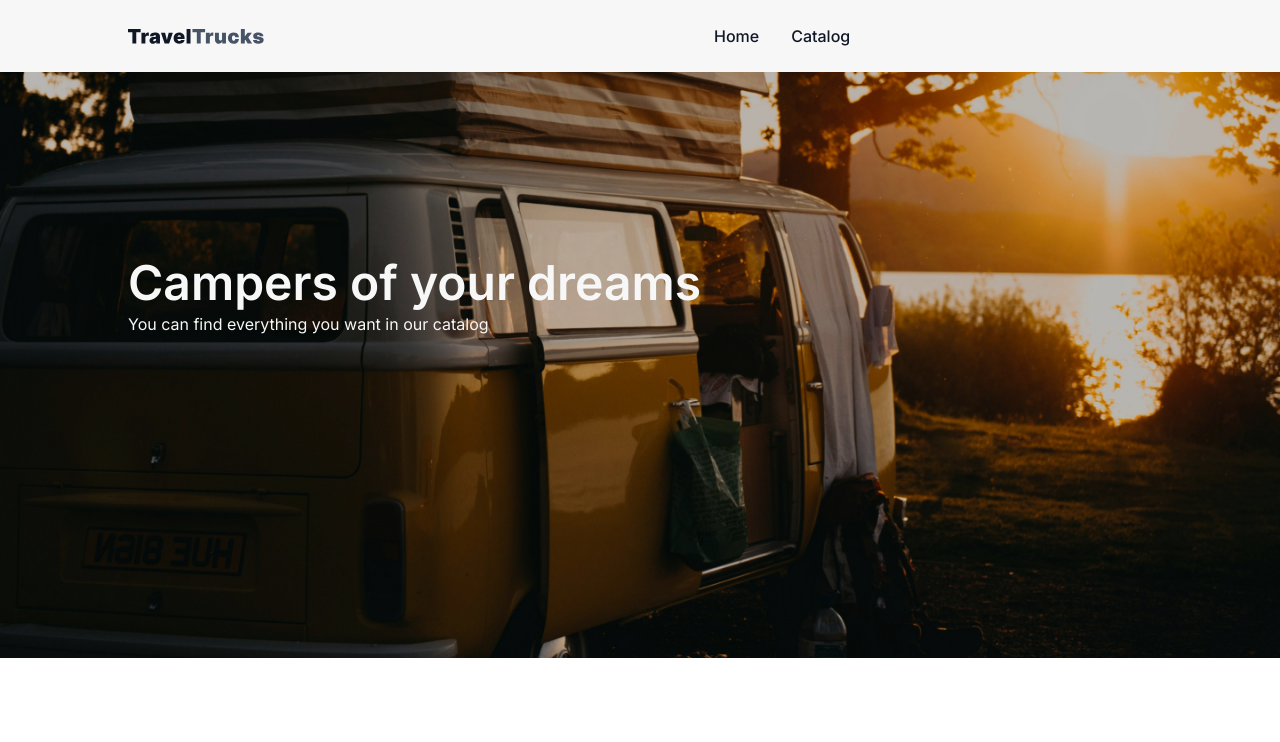
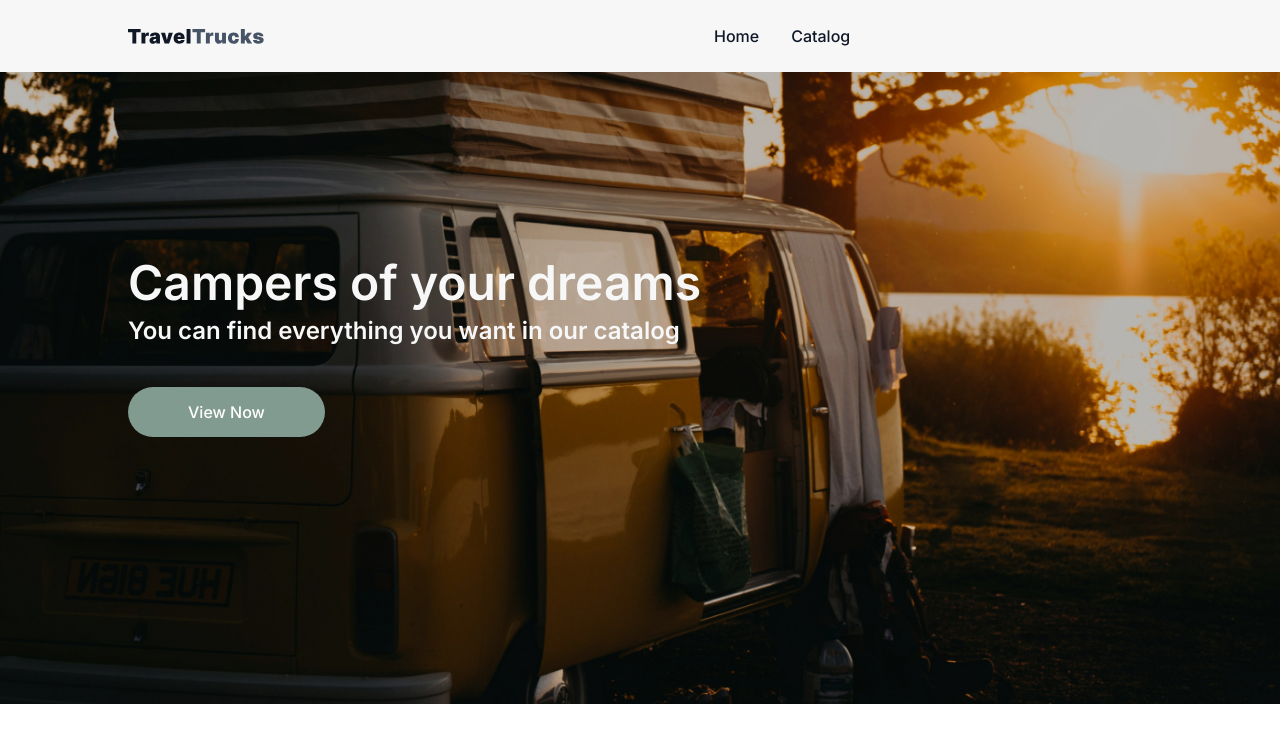
Before and after one commit to mykhailo-moskalov/1-campers, a Next.js app: page / in a window 1280 px wide. Shown: the top 742 px of the page. Built offline with nearby package versions, Linux system fonts and the light colour scheme.

Commit message:
finish home

```diff
--- a/app/Home.module.css
+++ b/app/Home.module.css
@@ -1,5 +1,5 @@
 .section {
-  padding: 267px 64px 325px;
+  padding: 267px 64px;
   max-width: 1440px;
   margin: 0 auto;
 
@@ -18,9 +18,20 @@
   margin-bottom: 16px;
 }
 
-.description {
+.subtitle {
   font-weight: 600;
   font-size: 24px;
   line-height: 1.33333;
   margin-bottom: 40px;
 }
+
+.loader {
+  margin: 20px 0;
+  left: 50%;
+  bottom: 50%;
+  transform: translate(-50%, -50%);
+}
+
+.nFContainer {
+  padding-top: 120px;
+}
--- a/app/css/globals.css
+++ b/app/css/globals.css
@@ -23,10 +23,3 @@ body {
   background-color: var(--white);
   color: var(--main);
 }
-
-.loader {
-  margin: 20px 0;
-  left: 50%;
-  bottom: 50%;
-  transform: translate(-50%, -50%);
-}
--- a/app/css/reset.css
+++ b/app/css/reset.css
@@ -25,6 +25,7 @@ a {
 
 button {
   cursor: pointer;
+  border: none;
 }
 
 img {
--- a/app/page.tsx
+++ b/app/page.tsx
@@ -1,5 +1,7 @@
 import Container from "@/components/Container/Container";
 import css from "./Home.module.css";
+import Btn from "@/components/Button/Button";
+import Link from "next/link";
 
 export default function Home() {
   return (
@@ -9,7 +11,9 @@ export default function Home() {
         <p className={css.subtitle}>
           You can find everything you want in our catalog
         </p>
-        {/* Button */}
+        <Link href="/catalog">
+          <Btn>View Now</Btn>
+        </Link>
       </Container>
     </section>
   );
--- a/components/Button/Button.module.css
+++ b/components/Button/Button.module.css
@@ -5,6 +5,7 @@
 
 .green {
   padding: 16px 60px;
+  color: var(--white);
   background-color: var(--grey-green);
   &:hover {
     background-color: var(--green-hover);
--- a/components/Button/Button.tsx
+++ b/components/Button/Button.tsx
@@ -3,7 +3,7 @@ import css from "./Button.module.css";
 
 interface BtnProps {
   variant?: "green" | "transparent";
-  className: string;
+  className?: string;
   children: React.ReactNode;
 }
 
```
Also changed, not shown: app/not-found.tsx (+7 -5 lines).
